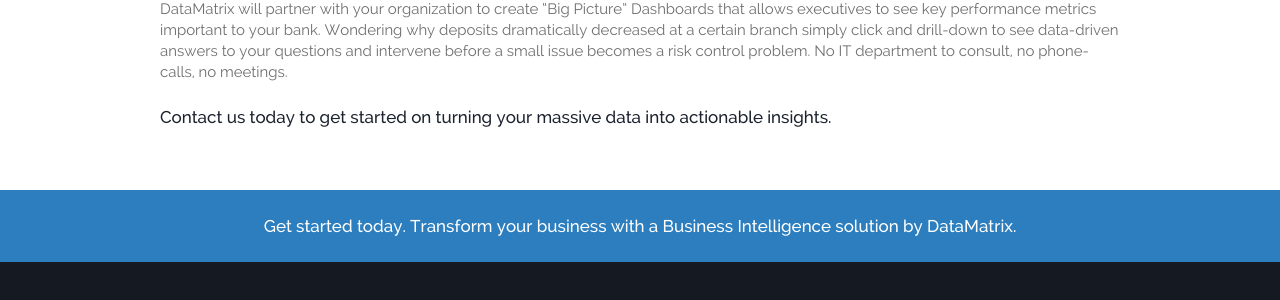
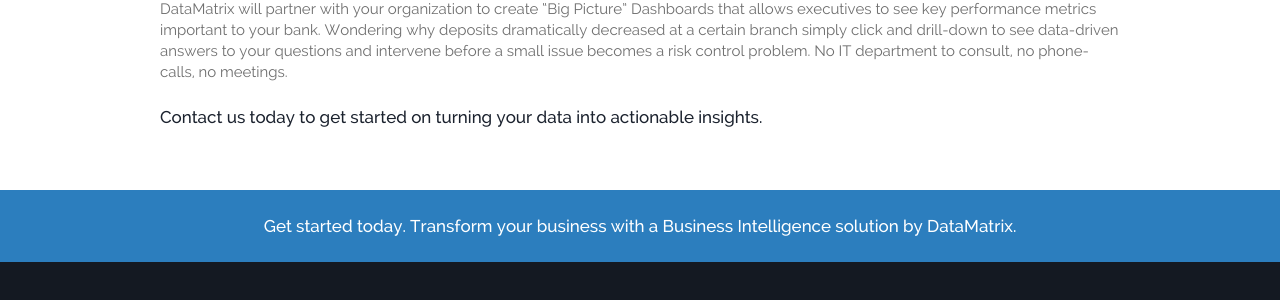
Before and after one commit to dtmtx/dtmtx.github.io, a Jekyll site: the page built from financial-services.html, in a window 1280 px wide and 1031 px high. Shown: the part 528-828 px from the top of the window. Built offline with Jekyll 4.4.1, drawn with Linux system fonts in a browser that asks for light colours; Markdown is read by kramdown in place of the engine named in the settings.

Commit message:
content update

```diff
--- a/financial-services.html
+++ b/financial-services.html
@@ -27,7 +27,7 @@
 
 					<p>DataMatrix will partner with your organization to create “Big Picture” Dashboards that allows executives to see key performance metrics important to your bank. Wondering why deposits dramatically decreased at a certain branch simply click and drill-down to see data-driven answers to your questions and intervene before a small issue becomes a risk control problem. No IT department to consult, no phone-calls, no meetings. </p>
 
-					<h2>Contact us today to get started on turning your massive data into actionable insights.</h2>
+					<h2>Contact us today to get started on turning your data into actionable insights.</h2>
 
 			</div>
 					</div>
```
